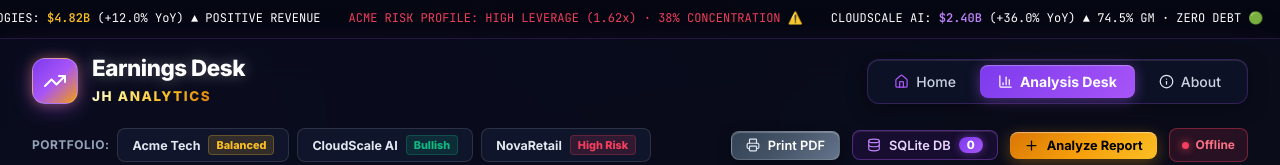
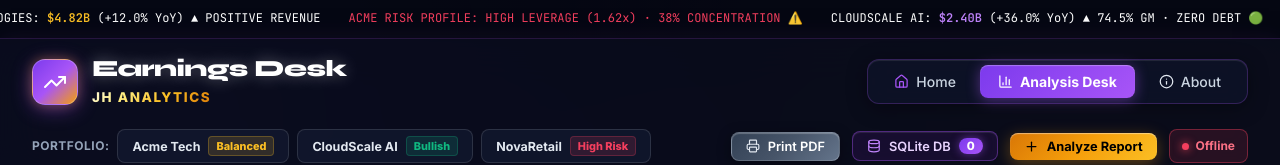
Before and after one commit to niraj987/earnings-desk, a React (Vite) app in the folder client/: page / in a window 1280 px wide. Shown: the top 165 px of the page. Built offline with nearby package versions, Linux system fonts and the light colour scheme; no server answers.

Commit message:
style: apply Navera font to website title Earnings Desk and hero headline

```diff
--- a/client/index.html
+++ b/client/index.html
@@ -7,7 +7,7 @@
     <title>Earnings Desk — Multi-Agent Financial Intelligence</title>
     <link rel="preconnect" href="https://fonts.googleapis.com">
     <link rel="preconnect" href="https://fonts.gstatic.com" crossorigin>
-    <link href="https://fonts.googleapis.com/css2?family=Inter:wght@300;400;500;600;700;800&family=JetBrains+Mono:wght@400;500;600&display=swap" rel="stylesheet">
+    <link href="https://fonts.googleapis.com/css2?family=Inter:wght@300;400;500;600;700;800;900&family=JetBrains+Mono:wght@400;500;600&family=Syne:wght@700;800&family=Outfit:wght@700;800;900&display=swap" rel="stylesheet">
   </head>
   <body>
     <div id="root"></div>
--- a/client/src/App.jsx
+++ b/client/src/App.jsx
@@ -354,7 +354,7 @@ export default function App() {
           initialLoading ? (
             <div style={{ textAlign: 'center', padding: '100px 20px', color: '#cbd5e1' }}>
               <TrendingUp size={48} color="#fbbf24" style={{ margin: '0 auto 16px', display: 'block' }} />
-              <div style={{ fontSize: '1.45rem', fontWeight: 800, color: '#ffffff' }}>
+              <div className="font-navera" style={{ fontSize: '1.5rem', fontWeight: 800, color: '#ffffff' }}>
                 Initializing <span className="text-gold-gradient">JH Analytics</span> Earnings Desk...
               </div>
               <div style={{ fontSize: '0.92rem', color: '#cbd5e1', marginTop: 8 }}>
--- a/client/src/components/Footer.jsx
+++ b/client/src/components/Footer.jsx
@@ -45,7 +45,7 @@ export default function Footer({ onNavigate, currentPage }) {
                 <TrendingUp size={18} color="#ffffff" />
               </div>
               <div>
-                <span style={{ fontSize: '1.25rem', fontWeight: 800, color: '#ffffff', letterSpacing: '-0.02em' }}>
+                <span className="font-navera" style={{ fontSize: '1.3rem', fontWeight: 800, color: '#ffffff', letterSpacing: '-0.025em' }}>
                   Earnings Desk
                 </span>
                 <span
--- a/client/src/components/Header.jsx
+++ b/client/src/components/Header.jsx
@@ -103,11 +103,11 @@ export default function Header({
               <TrendingUp size={24} color="#ffffff" />
             </div>
             <div>
-              <h1 style={{
-                fontSize: '1.4rem',
+              <h1 className="font-navera" style={{
+                fontSize: '1.45rem',
                 fontWeight: 800,
                 color: '#ffffff',
-                letterSpacing: '-0.02em',
+                letterSpacing: '-0.025em',
                 lineHeight: 1.2,
                 textShadow: '0 0 15px rgba(255, 255, 255, 0.35)'
               }}>
--- a/client/src/components/HomePage.jsx
+++ b/client/src/components/HomePage.jsx
@@ -109,8 +109,8 @@ export default function HomePage({ onOpenDesk, onSelectCompany, reports = [] })
             <span style={{ color: '#ffffff' }}>Financial Intelligence Desk</span>
           </div>
 
-          <h2 style={{
-            fontSize: '3rem',
+          <h2 className="font-navera" style={{
+            fontSize: '3.1rem',
             fontWeight: 900,
             letterSpacing: '-0.03em',
             lineHeight: 1.18,
--- a/client/src/index.css
+++ b/client/src/index.css
@@ -88,6 +88,22 @@ body {
 
 code, pre, .mono {
   font-family: 'JetBrains Mono', Consolas, Monaco, monospace;
+}
+
+/* =========================================================================
+   Navera Typography System
+   ========================================================================= */
+
+@font-face {
+  font-family: 'Navera';
+  src: local('Navera'), local('Nevera'), local('Navara');
+  font-weight: 400 900;
+  font-display: swap;
+}
+
+.font-navera {
+  font-family: 'Navera', 'Nevera', 'Navara', 'Syne', 'Outfit', 'Space Grotesk', -apple-system, BlinkMacSystemFont, sans-serif !important;
+  letter-spacing: -0.025em;
 }
 
 button {
```
